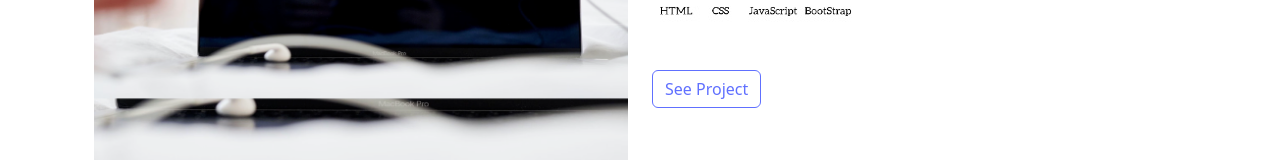
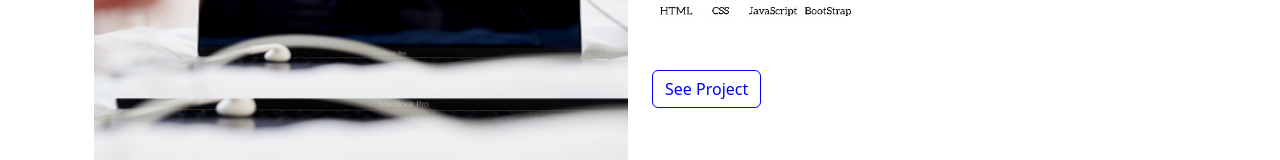
Before and after one commit to veenavu/myPortfoliowesite, a plain HTML site: page projectOne.html in a window 1280 px wide. Shown: the part 396-556 px from the top of the page. Drawn offline with nearby package versions, Linux system fonts and the light colour scheme.

Commit message:
Update projectOne.html

```diff
--- a/projectOne.html
+++ b/projectOne.html
@@ -94,16 +94,18 @@
               <img src="images/tile-foot.png" alt="language tags" />
             </div>
             <div class="col-md-3">
+              <a href="https://veenavu.github.io/NetflixNewRespo/" target="_blank">
             <button
             class="btn btn-primary btn-block"
             style="
               background: #fff;
-                  color: #6070ff;
-                  border: 1px solid #6070ff;
+              color: #00f;
+              border: 1px solid #00f;
             "
           >
             See Project
           </button>
+          </a>
             </div>
           </div>
         </div>
```
Lines whose indentation alone changed are shown as unchanged.
